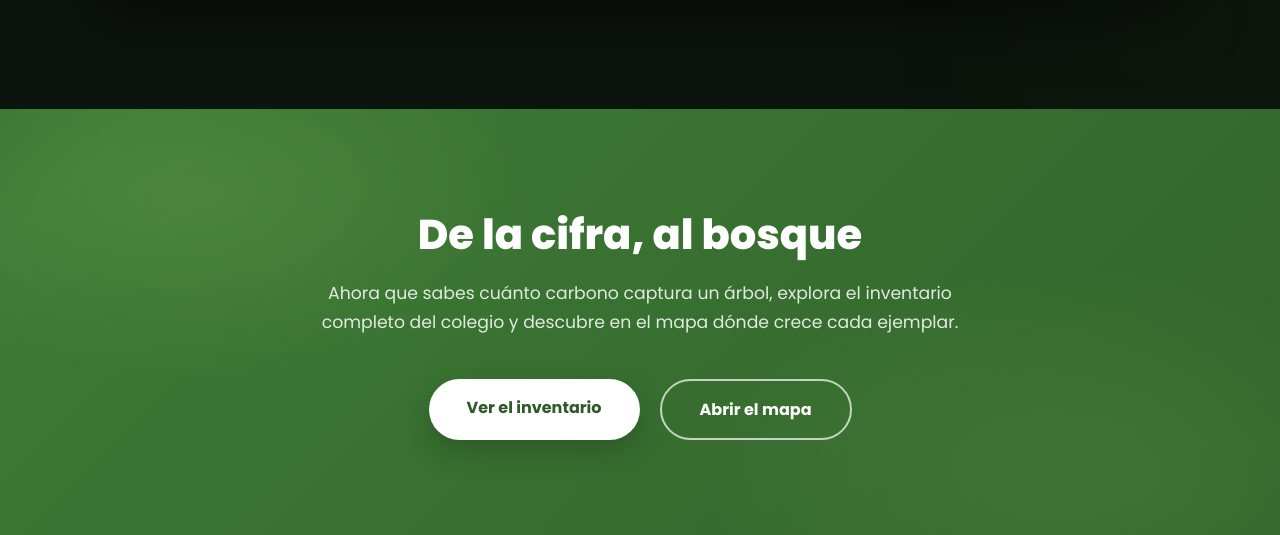
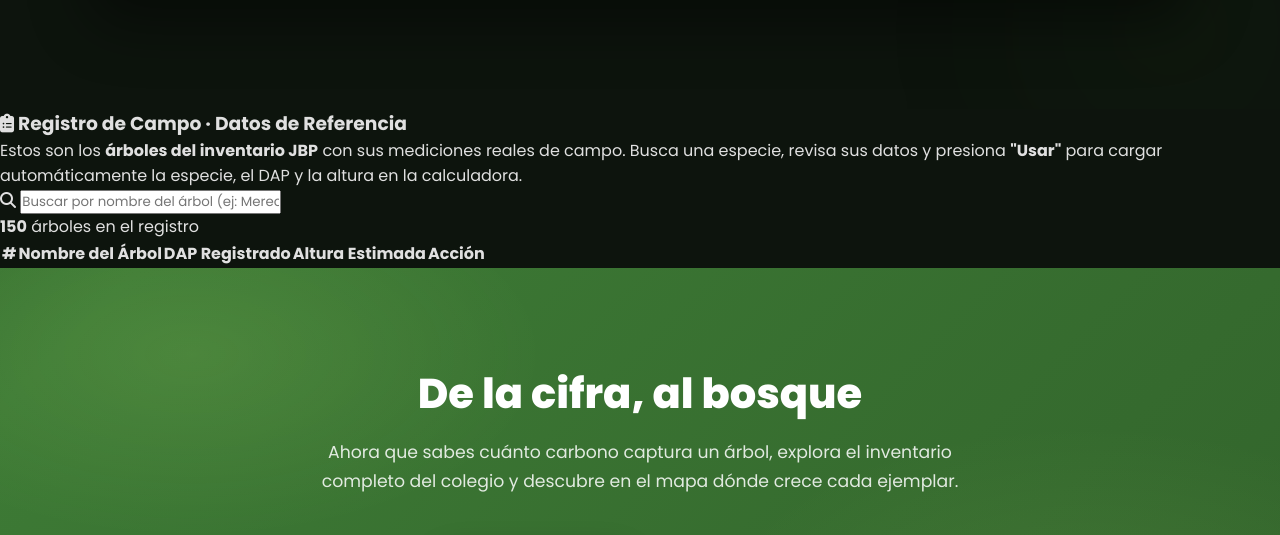
Before and after one commit to jaircalixto734/jaircalixto.github.io, a website: page calculadora.html in a window 1280 px wide. Shown: the part 3012-3547 px from the top of the page. Drawn offline with Linux system fonts and the light colour scheme.

Commit message:
Add files via upload

```diff
--- a/calculadora.html
+++ b/calculadora.html
@@ -420,6 +420,61 @@
     </div>
 </section>
 
+
+<!-- =============================================
+     REGISTRO DE CAMPO - Base de datos de referencia
+     ============================================= -->
+<section class="registro-campo-section reveal" id="registro-campo">
+    <h3>
+        <i class="fas fa-clipboard-list"></i>
+        Registro de Campo · Datos de Referencia
+    </h3>
+
+    <p class="registro-intro">
+        Estos son los <strong>árboles del inventario JBP</strong> con sus mediciones reales de campo.
+        Busca una especie, revisa sus datos y presiona <strong>"Usar"</strong> para cargar automáticamente
+        la especie, el DAP y la altura en la calculadora.
+    </p>
+
+    <div class="registro-toolbar">
+        <div class="registro-buscador">
+            <i class="fas fa-search"></i>
+            <input
+                type="text"
+                id="buscar-arbol"
+                placeholder="Buscar por nombre del árbol (ej: Merecure, Palma...)"
+                autocomplete="off"
+            >
+        </div>
+        <div class="registro-contador">
+            <strong id="contador-registros">150</strong>
+            <span>árboles en el registro</span>
+        </div>
+    </div>
+
+    <div class="registro-tabla-wrap" id="registro-tabla-wrap">
+        <table class="registro-tabla">
+            <thead>
+                <tr>
+                    <th class="col-num">#</th>
+                    <th>Nombre del Árbol</th>
+                    <th>DAP Registrado</th>
+                    <th>Altura Estimada</th>
+                    <th>Acción</th>
+                </tr>
+            </thead>
+            <tbody id="registro-tbody">
+                <!-- Las filas se generan con JS -->
+            </tbody>
+        </table>
+    </div>
+
+    <div class="registro-vacio" id="registro-vacio" hidden>
+        <i class="fas fa-search"></i>
+        <p>No se encontraron árboles con ese nombre. Prueba con otra búsqueda.</p>
+    </div>
+</section>
+
 <!-- =============================================
      CTA FINAL (misma banda verde animada del index)
      ============================================= -->
@@ -524,5 +579,9 @@
 })();
 </script>
 
+<script src="js/calculadora-carbono.js"></script>
+<script src="js/registro-campo.js"></script>  <!-- NUEVO -->
+<script src="js/main.js"></script>
+
 </body>
 </html>
```
